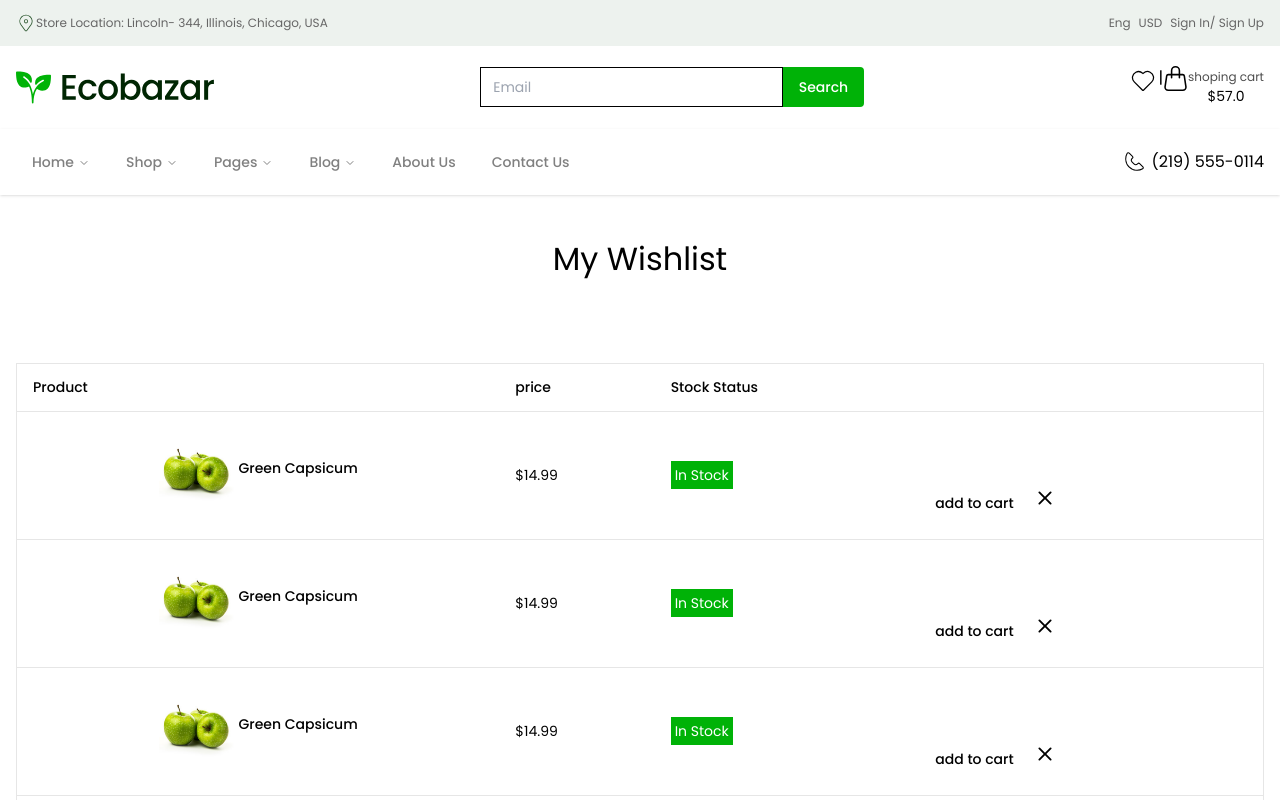
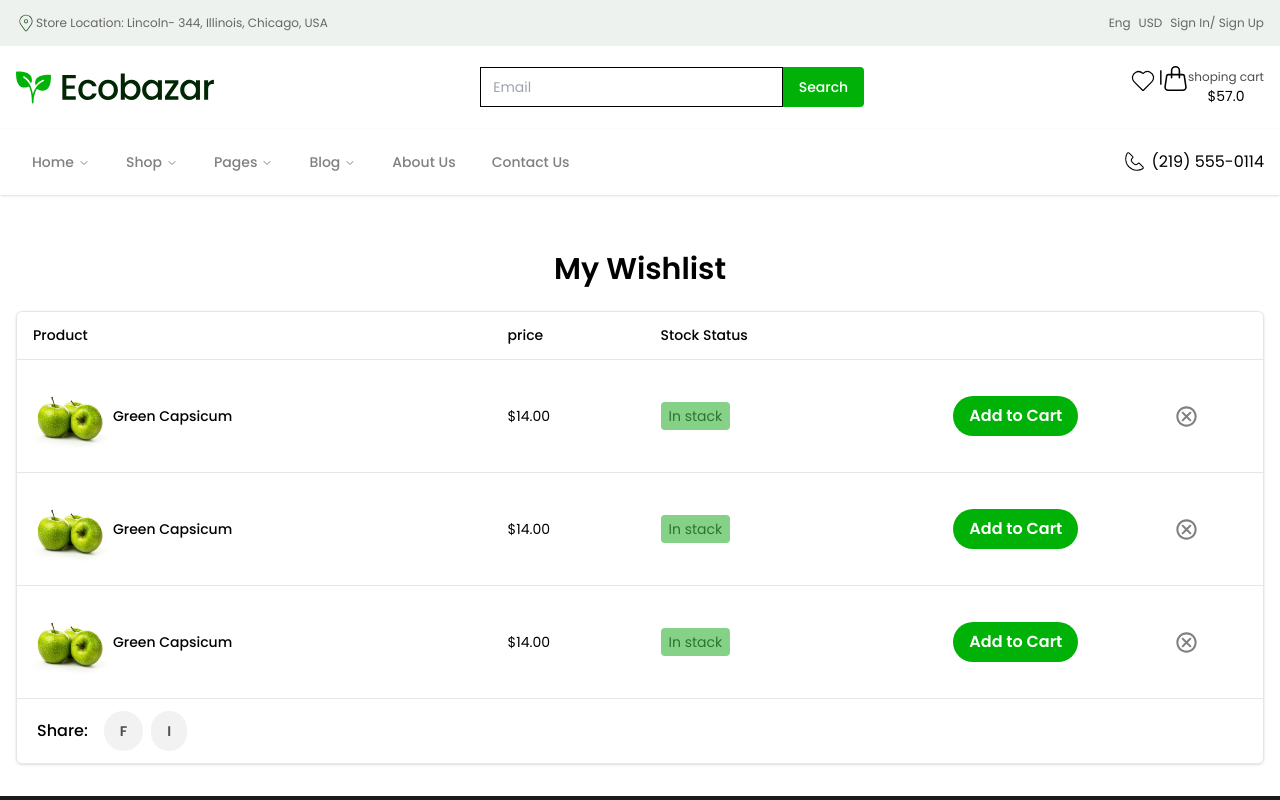
Before and after one commit to pankajjsdev/Ecobazar_FE, a Next.js app: page /wishlist in a window 1280 px wide. Shown: the top 800 px of the page. Built offline with nearby package versions, Linux system fonts and the light colour scheme.

Commit message:
complete cart & Wishlist page ui

```diff
--- a/app/(root)/cart/page.tsx
+++ b/app/(root)/cart/page.tsx
@@ -9,7 +9,6 @@ import {
     CardHeader,
     CardTitle,
 } from "@/components/ui/card"
-import { Input } from "@/components/ui/input"
 import { IoMdCloseCircleOutline } from "react-icons/io";
 
 import {
--- a/app/(root)/wishlist/page.tsx
+++ b/app/(root)/wishlist/page.tsx
@@ -1,5 +1,16 @@
+import QuantityButton from "@/components/_ui/cart/QuantityButton"
 import { Button } from "@/components/ui/button"
-import { BsX } from "react-icons/bs";
+
+import {
+    Card,
+    CardContent,
+    CardDescription,
+    CardFooter,
+    CardHeader,
+    CardTitle,
+} from "@/components/ui/card"
+import { IoMdCloseCircleOutline } from "react-icons/io";
+
 import {
     Table,
     TableBody,
@@ -11,26 +22,30 @@ import {
 } from "@/components/ui/table"
 import Image from "next/image"
 
+
 function page() {
     return (
-        <div className="container my-3">
-            <h1 className="text-[32px] text-center my-10">My Wishlist</h1>
-            <Table className="rounded-lg border border-gray-gray1  my-10">
+        <div className="container my-8">
+            <h1 className="text-center font-semibold text-3xl py-6">My Wishlist</h1>
+            <section className="">
+                <div className="">
+                    <div className="rounded-md border border-gray-gray1 shadow">
+                        <Table>
                             {/* <TableCaption>A list of your recent invoices.</TableCaption> */}
                             <TableHeader>
-                    <TableRow className="border-gray-gray1">
+                                <TableRow>
                                     <TableHead className="">Product</TableHead>
                                     <TableHead>price</TableHead>
                                     <TableHead>Stock Status</TableHead>
-                        <TableHead className="text-right"></TableHead>
+                                    <TableHead></TableHead>
                                 </TableRow>
                             </TableHeader>
                             <TableBody>
                                 {
-                    [1,2,3,4,5]?.map((item,index)=>{
-                        return(
-                            <TableRow key={index} className="border-gray-gray1">
-                            <TableCell className="font-medium flex items-center justify-center">
+                                    [1, 2, 3]?.map((item, index) => {
+                                        return (
+                                            <TableRow key={index}>
+                                                <TableCell className="font-medium flex items-center">
                                                     <Image
                                                         src={"/images/products/product1.png"}
                                                         width={80}
@@ -39,11 +54,16 @@ function page() {
                                                     />
                                                     <h1>    Green Capsicum</h1>
                                                 </TableCell>
-                            <TableCell>$14.99</TableCell>
-                            <TableCell><span className={`p-1 text-white ${true ? 'bg-primary-primary' : 'bg-secondary-danger'}`}>In Stock</span></TableCell>
-                            <TableCell className="flex">
-                                <Button>add to cart</Button>
-                                <BsX size={30}/>
+                                                <TableCell>$14.00</TableCell>
+
+                                                <TableCell ><span className="px-2 py-1 bg-primary-soft text-primary-hard rounded text-[14px]"> In stack </span></TableCell>
+                                                <TableCell>
+                                                    <div className="flex items-center justify-around">
+                                                        <Button className="bg-primary-primary text-white rounded-full  text-[16px] font-semibold">
+                                                            Add to Cart</Button>
+                                                        <IoMdCloseCircleOutline className="text-gray-gray5 hover:text-secondary-danger cursor-pointer" size={25} />
+
+                                                    </div>
                                                 </TableCell>
                                             </TableRow>
                                         )
@@ -51,6 +71,17 @@ function page() {
                                 }
                             </TableBody>
                         </Table>
+                        <div className="flex items-center justify-between border-t border-gray-gray1 py-3 px-3">
+                            <div className="font-medium flex items-center">
+                                <span className="mx-2">Share: </span>
+                                <Button className="bg-gray-gray.5 rounded-full text-gray-gray7 text-[14px] font-semibold mx-2">F</Button>
+                                <Button className="bg-gray-gray.5 rounded-full text-gray-gray7 text-[14px] font-semibold">I</Button>
+                            </div>
+                        </div>
+                    </div>
+
+                </div>
+            </section>
         </div>
     )
 }
```
Lines whose indentation alone changed are shown as unchanged.
